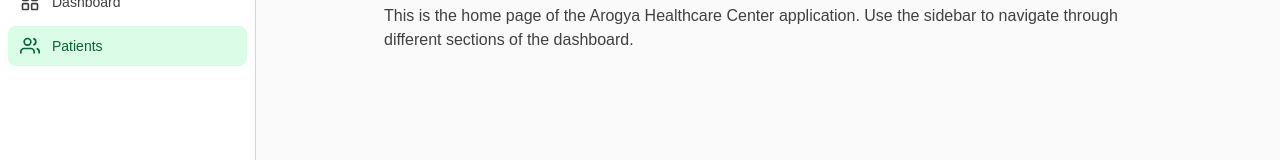
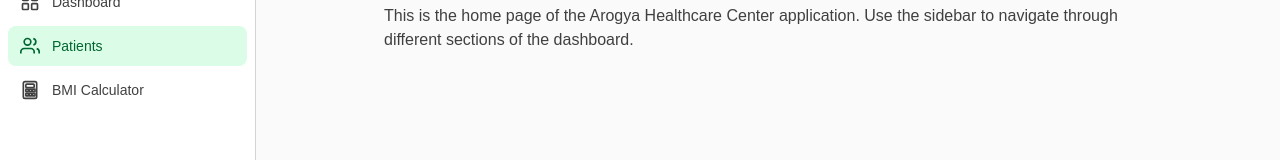
Before and after one commit to Arogya-Medical-Center/aroga-frontend, a Next.js app: page / in a window 1280 px wide. Shown: the part 131-291 px from the top of the page. Built offline with nearby package versions, Linux system fonts and the light colour scheme.

Commit message:
Add button to sidebar for BMICalculator

```diff
--- a/src/app/components/Sidebar.tsx
+++ b/src/app/components/Sidebar.tsx
@@ -2,6 +2,7 @@
 
 import { useState } from "react";
 import Image from "next/image";
+import Link from "next/link";
 
 type NavItem = {
   id: string;
@@ -43,6 +44,12 @@
       icon: <PatientsIcon />,
       href: "/dashboard/patients",
       active: true,
+    },
+    {
+      id: "bmi-calculator",
+      label: "BMI Calculator",
+      icon: <BMICalculatorIcon />,
+      href: "/BMICalculator",
     },
   ];
 
@@ -107,8 +114,9 @@
           <ul className="space-y-1">
             {nav.map((item) => (
               <li key={item.id}>
-                <a
+                <Link
                   href={item.href}
+                  onClick={() => setOpen(false)}
                   className={[
                     "flex items-center gap-3 rounded-lg px-3 py-2.5 text-sm font-medium transition-colors",
                     item.active
@@ -118,7 +126,7 @@
                 >
                   {item.icon}
                   <span>{item.label}</span>
-                </a>
+                </Link>
               </li>
             ))}
           </ul>
@@ -212,3 +220,26 @@
     </svg>
   );
 }
+
+function BMICalculatorIcon() {
+  return (
+    <svg
+      className="h-5 w-5"
+      viewBox="0 0 24 24"
+      fill="none"
+      stroke="currentColor"
+      strokeWidth="2"
+      strokeLinecap="round"
+      strokeLinejoin="round"
+    >
+      <rect x="4" y="2" width="16" height="20" rx="2" />
+      <rect x="7" y="5" width="10" height="4" rx="1" />
+      <rect x="7" y="11" width="3" height="3" rx="0.5" />
+      <rect x="11" y="11" width="3" height="3" rx="0.5" />
+      <rect x="15" y="11" width="3" height="3" rx="0.5" />
+      <rect x="7" y="16" width="3" height="3" rx="0.5" />
+      <rect x="11" y="16" width="3" height="3" rx="0.5" />
+      <rect x="15" y="16" width="3" height="3" rx="0.5" />
+    </svg>
+  );
+}
```
